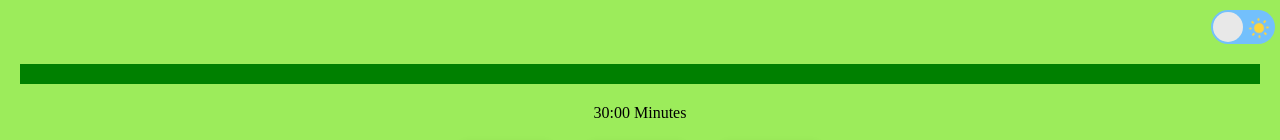
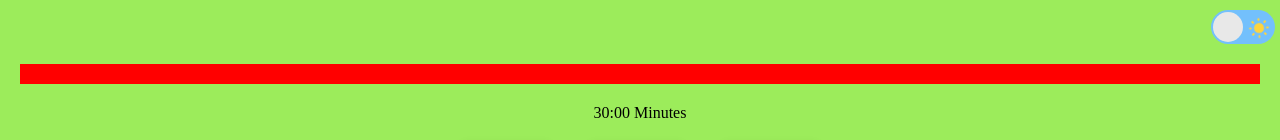
Before and after one commit to Soumajit-Roy/Pomodoro-Chrome-Extension, a React (Vite) app: page / in a window 1280 px wide. Shown: the top 140 px of the page. Built offline with nearby package versions, Linux system fonts and the light colour scheme; a web font is replaced by a local one.

Commit message:
theme styling

```diff
--- a/src/App.css
+++ b/src/App.css
@@ -187,3 +187,12 @@ body{
     padding: 10px 20px;
     gap: 20px;
 }
+
+.txt{
+  color: var(--color-txt);
+}
+.progress-bar{
+  height: 20px;
+  background-color: var(--color-prg-bar);
+  transition: "width 0.5s ease;
+}
--- a/src/components/timer.jsx
+++ b/src/components/timer.jsx
@@ -185,16 +185,13 @@ const Timer = () => {
     </div>
 
     <div className="timer-wrapper">
-      <div
+      <div className="progress-bar"
         style={{
           width: `${percentageCalc()}%`, // Set the width dynamically
-          height: "20px",
-          backgroundColor: "green",
-          transition: "width 0.5s ease",
         }}
       ></div>
 
-      <p>{formatTime(timeRemaining)} Minutes</p>
+      <p className="txt">{formatTime(timeRemaining)} Minutes</p>
       <div className="timer-btn-wrapper">
       <button
       className="start-btn"
@@ -219,7 +216,7 @@ const Timer = () => {
       </button>
       </div>
 
-      <p id="value">{workTime} Minutes</p>
+      <p id="value" className="txt">{workTime} Minutes</p>
       <div className="slider-range">
       <button className="plus-minus-btn" onClick={incrementValue} disabled={isRunning && !isPaused}>
       <img width="32" height="32" src="https://img.icons8.com/skeuomorphism/32/minus.png" alt="minus"/>
--- a/src/index.css
+++ b/src/index.css
@@ -1,8 +1,12 @@
 :root {
     font-family: "Playwrite DE Grund", cursive;
     --color-bg : #9CEC5B;
+    --color-txt : black;
+    --color-prg-bar : red;
 }
 
 .dark-theme{
     --color-bg : #56268e;
+    --color-txt : white;
+    --color-prg-bar : green;
 }
```
